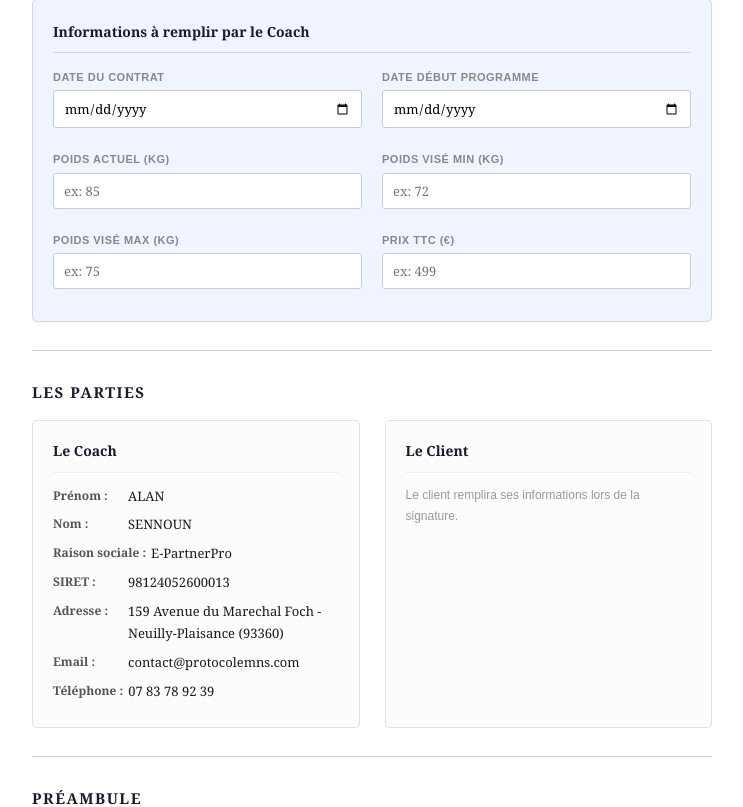
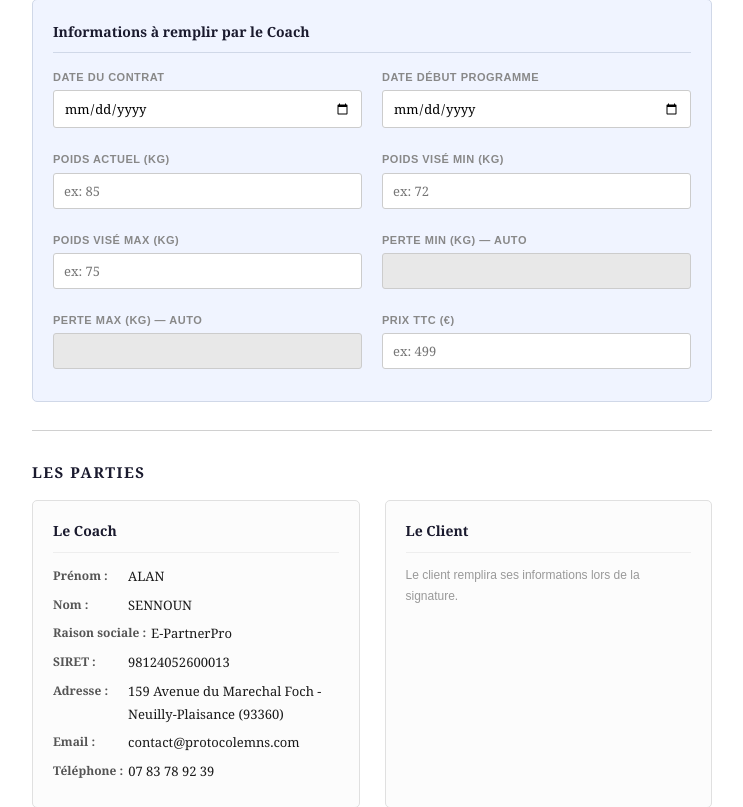
Before and after one commit to Alan-pro-93/contrat-coaching, a Flask app: page /nouveau in a window 1280 px wide. Shown: the part 232-1039 px from the top of the page, without its empty margins (268-1011 px from the left). Run offline with Flask 3, Linux system fonts and the light colour scheme; the visitor is signed in with stand-in values (Sample User, id 1); some libraries are stand-ins or nearby versions.

Commit message:
Affichage des champs perte min/max dans le formulaire coach (auto-calculés)
Co-Authored-By: Claude Opus 4.6 (1M context) <noreply@anthropic.com>

```diff
--- a/templates/coach_form.html
+++ b/templates/coach_form.html
@@ -258,8 +258,14 @@
                     <label>Poids visé max (kg)</label>
                     <input type="number" name="poids_max" step="0.1" placeholder="ex: 75" required>
                 </div>
-                <input type="hidden" name="perte_min">
-                <input type="hidden" name="perte_max">
+                <div class="field-group">
+                    <label>Perte min (kg) — auto</label>
+                    <input type="number" name="perte_min" step="0.1" readonly style="background:#e8e8e8; color:#555;">
+                </div>
+                <div class="field-group">
+                    <label>Perte max (kg) — auto</label>
+                    <input type="number" name="perte_max" step="0.1" readonly style="background:#e8e8e8; color:#555;">
+                </div>
                 <div class="field-group">
                     <label>Prix TTC (€)</label>
                     <input type="number" name="prix" step="0.01" placeholder="ex: 499" required>
```
